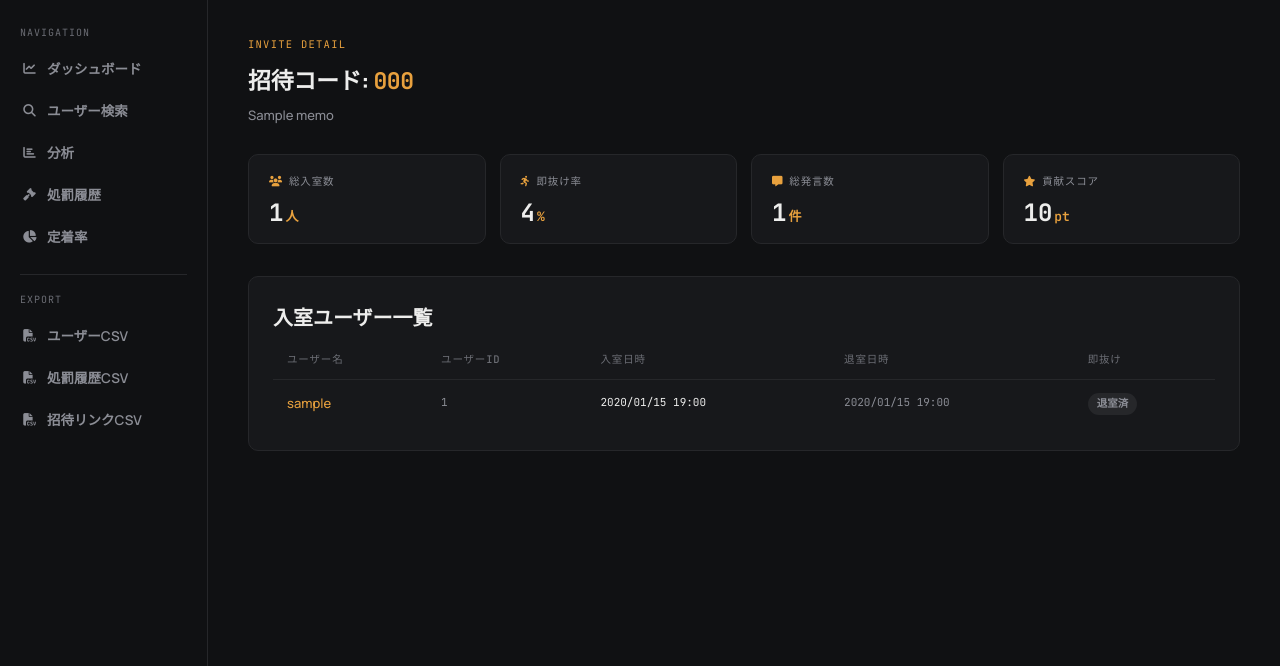
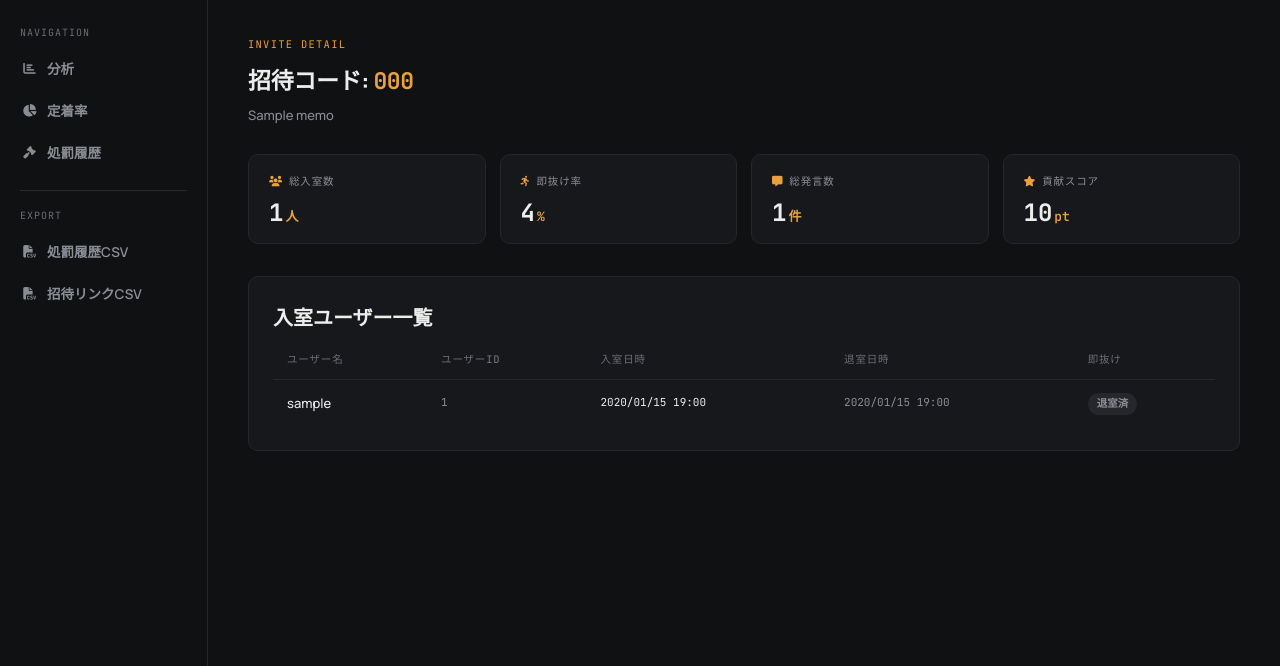
Before and after one commit to yuuuyunote/discord-dashboard, a FastAPI app: template templates/invite_detail.html in a window 1280 px wide. Shown: the part 60-726 px from the top of the page. Run offline with FastAPI, Linux system fonts and the light colour scheme; the template is opened without the code that fills it: most values are stand-ins (such as "Sample title", 1, 10 or a date in 2020); parts of the project's set-up code (start-up, migrations or seed data) failed here and were passed over.

Commit message:
Update invite_detail.html

```diff
--- a/templates/invite_detail.html
+++ b/templates/invite_detail.html
@@ -19,16 +19,13 @@
     <aside class="sidebar">
       <div class="sidebar-label">Navigation</div>
       <nav class="sidebar-nav">
-        <a href="/dashboard" class=""><i class="fa-solid fa-chart-line"></i> ダッシュボード</a>
-        <a href="/search" class=""><i class="fa-solid fa-magnifying-glass"></i> ユーザー検索</a>
-        <a href="/analytics" class=""><i class="fa-solid fa-chart-bar"></i> 分析</a>
-        <a href="/punishments" class=""><i class="fa-solid fa-gavel"></i> 処罰履歴</a>
-        <a href="/retention" class=""><i class="fa-solid fa-chart-pie"></i> 定着率</a>
+        <a href="/analytics"><i class="fa-solid fa-chart-bar"></i> 分析</a>
+        <a href="/retention"><i class="fa-solid fa-chart-pie"></i> 定着率</a>
+        <a href="/punishments"><i class="fa-solid fa-gavel"></i> 処罰履歴</a>
       </nav>
       <hr class="sidebar-divider">
       <div class="sidebar-label">Export</div>
       <nav class="sidebar-nav">
-        <a href="/api/csv/users" target="_blank"><i class="fa-solid fa-file-csv"></i> ユーザーCSV</a>
         <a href="/api/csv/punishments" target="_blank"><i class="fa-solid fa-file-csv"></i> 処罰履歴CSV</a>
         <a href="/api/csv/invites" target="_blank"><i class="fa-solid fa-file-csv"></i> 招待リンクCSV</a>
       </nav>
@@ -80,9 +77,7 @@
                 {% for m in members %}
                 <tr>
                   <td>
-                    <a href="/search?q={{ m.user_id }}" style="color:var(--accent); text-decoration:none;">
-                      {{ m.username or m.user_id }}
-                    </a>
+                    <span>{{ m.username or m.user_id }}</span>
                   </td>
                   <td style="font-family:'JetBrains Mono',monospace; font-size:11px; color:var(--text-sub);">{{ m.user_id }}</td>
                   <td style="font-family:'JetBrains Mono',monospace; font-size:11px;">{{ m.joined_at | jst }}</td>
@@ -116,11 +111,9 @@
   </script>
   <!-- モバイル用ボトムナビ -->
   <nav class="dash-mobile-nav">
-    <a href="/dashboard" class=""><i class="fa-solid fa-chart-line"></i>ホーム</a>
-    <a href="/search" class=""><i class="fa-solid fa-magnifying-glass"></i>検索</a>
-    <a href="/analytics" class=""><i class="fa-solid fa-chart-bar"></i>分析</a>
-    <a href="/punishments" class=""><i class="fa-solid fa-gavel"></i>処罰</a>
-    <a href="/retention" class=""><i class="fa-solid fa-chart-pie"></i>定着率</a>
+    <a href="/analytics"><i class="fa-solid fa-chart-bar"></i>分析</a>
+    <a href="/retention"><i class="fa-solid fa-chart-pie"></i>定着率</a>
+    <a href="/punishments"><i class="fa-solid fa-gavel"></i>処罰</a>
   </nav>
 </body>
 </html>
```
